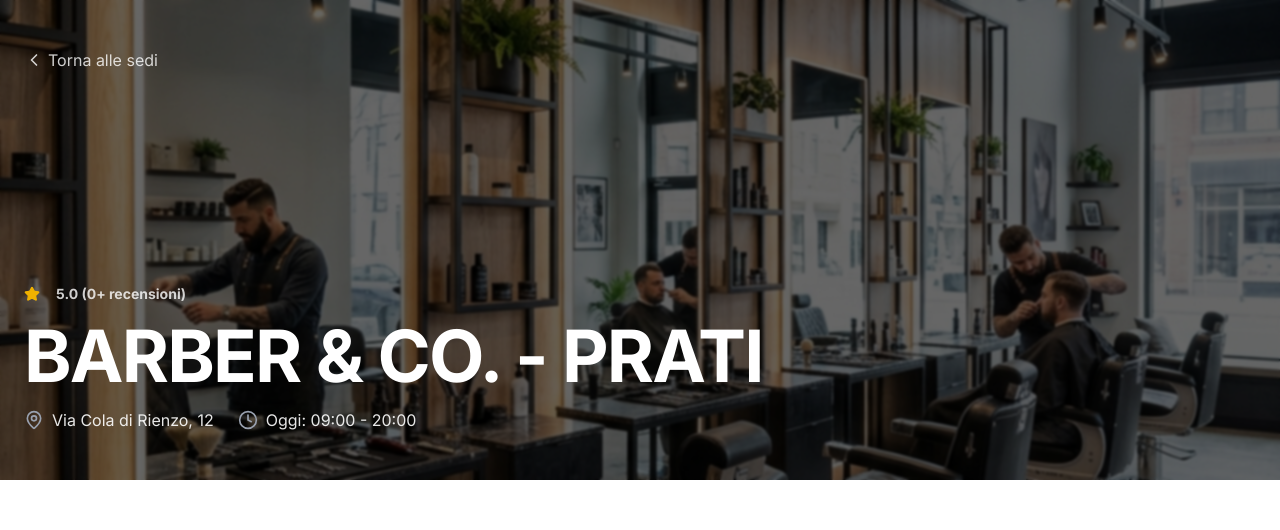
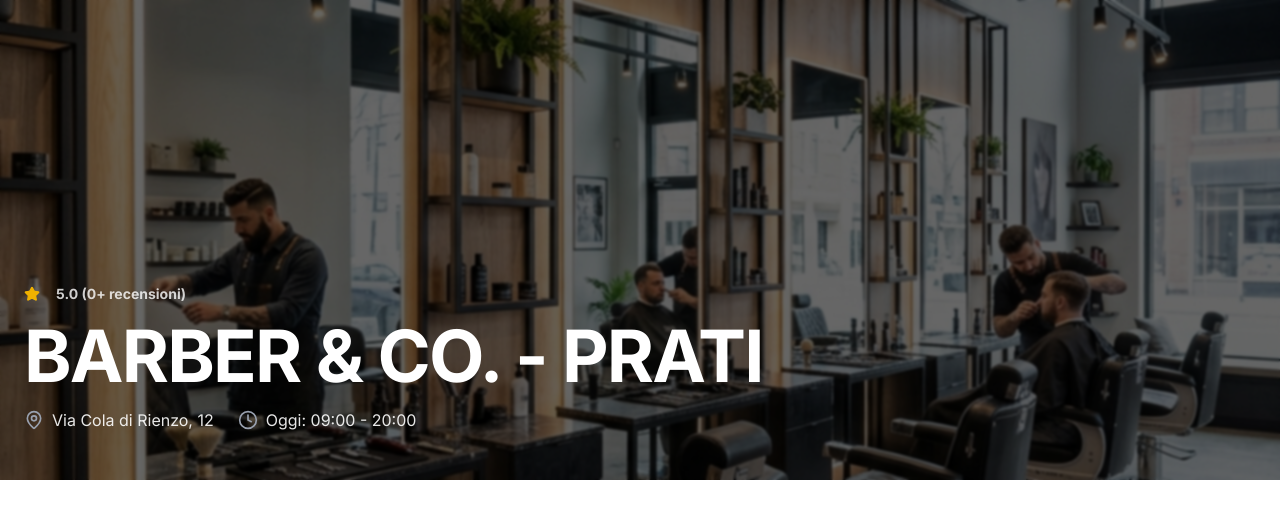
Before and after one commit to fabrizio94tr/BarberShop, a Next.js app: page /location/centro in a window 1280 px wide. Shown: the top 530 px of the page. Built offline with nearby package versions, Linux system fonts and the light colour scheme; no server answers; the database is empty.

Commit message:
feat: separate location pages and remove back to locations button

```diff
--- a/src/app/location/[slug]/page.tsx
+++ b/src/app/location/[slug]/page.tsx
@@ -1,7 +1,7 @@
 import { createClient } from '@/utils/supabase/server'
 import Link from 'next/link'
 import { Button } from '@/components/ui/Button'
-import { MapPin, Clock, Scissors, User, ArrowRight, ChevronLeft, Star, Phone, Camera, MessageSquare } from 'lucide-react'
+import { MapPin, Clock, Scissors, User, ArrowRight, Star, Phone, Camera, MessageSquare } from 'lucide-react'
 import ReviewList from '@/components/location/ReviewList'
 import ImageGallery from '@/components/location/ImageGallery'
 
@@ -116,11 +116,7 @@ export default async function LocationPage({
         />
         <div className="absolute inset-0 bg-black/60 backdrop-blur-[1px]" />
 
-        <div className="relative z-10 h-full max-w-7xl mx-auto px-6 flex flex-col justify-between py-12">
-          <Link href="/" className="inline-flex items-center text-white/80 hover:text-white transition-colors group">
-            <ChevronLeft className="w-5 h-5 mr-1 group-hover:-translate-x-1 transition-transform" />
-            Torna alle sedi
-          </Link>
+        <div className="relative z-10 h-full max-w-7xl mx-auto px-6 flex flex-col justify-end py-12">
 
           <div className="space-y-4">
             <div className="flex items-center gap-2 text-white/80">
```
